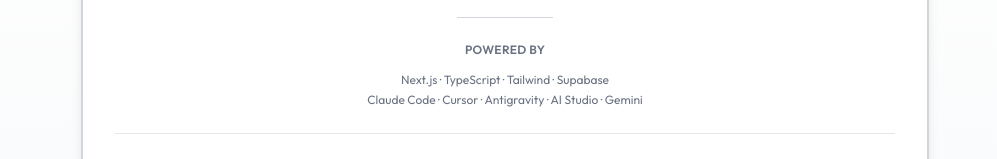
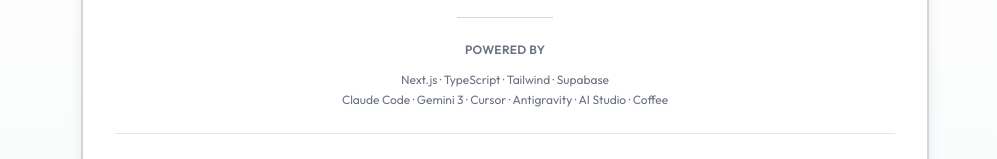
Before and after one commit to shaanmd/sooper-dooper-project-prioritizer, a Next.js app: page / in a window 1280 px wide. Shown: the part 1736-1895 px from the top of the page, without its empty margins (135-1132 px from the left). Built offline with nearby package versions, Linux system fonts and the light colour scheme.

Commit message:
added coffee to powered by

```diff
--- a/app/page.tsx
+++ b/app/page.tsx
@@ -164,7 +164,7 @@
               </p>
               <p className="text-xs text-gray-500 leading-relaxed">
                 Next.js · TypeScript · Tailwind · Supabase<br />
-                Claude Code · Cursor · Antigravity · AI Studio · Gemini
+                Claude Code · Gemini 3 · Cursor · Antigravity · AI Studio · Coffee
               </p>
             </div>
 
```
